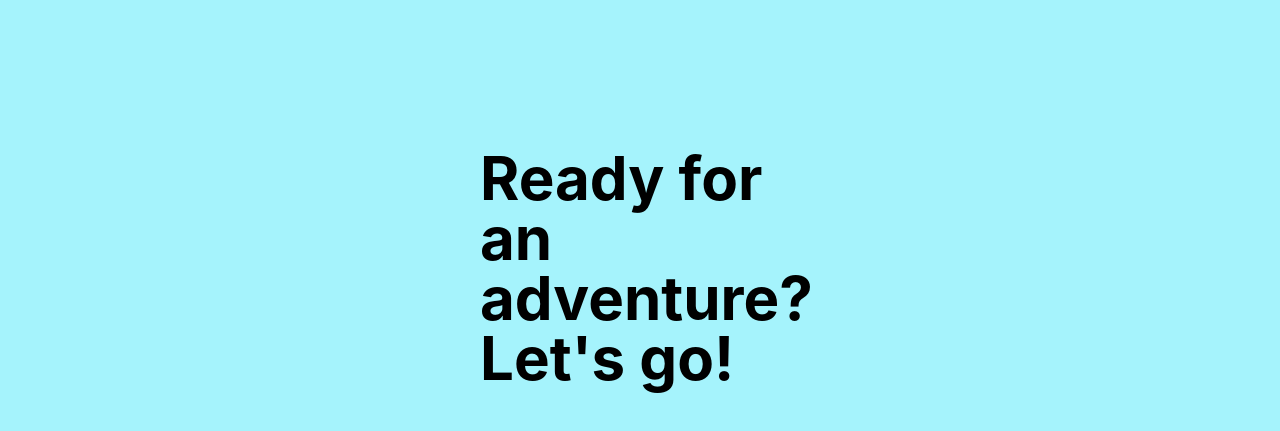
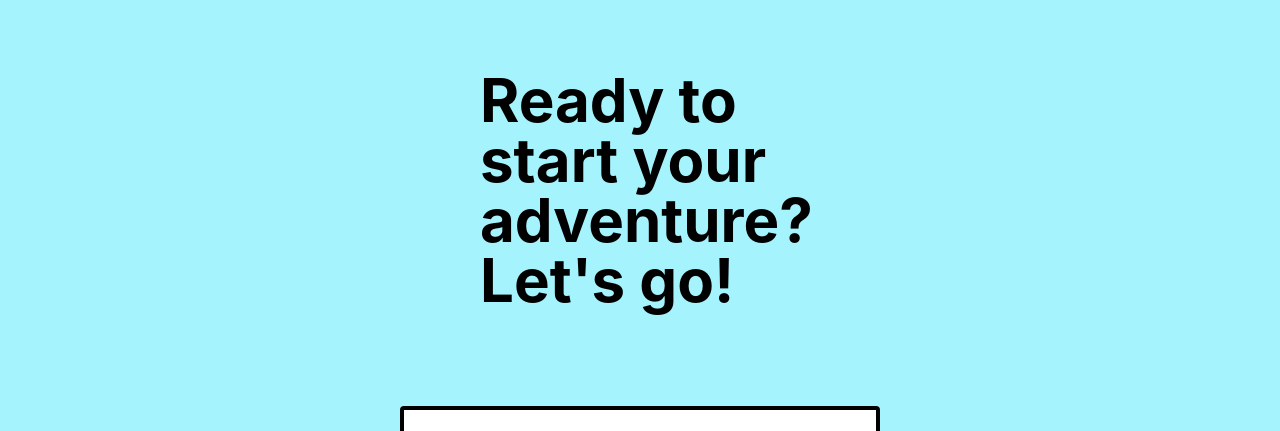
Before and after one commit to LariMos/LINDEN-React, a React (Create React App) app: page / in a window 1280 px wide. Shown: the part 1700-2131 px from the top of the page. Built offline with nearby package versions, Linux system fonts and the light colour scheme.

Commit message:
Updated landing page and began searcg page

```diff
--- a/src/components/NavBar.js
+++ b/src/components/NavBar.js
@@ -41,7 +41,7 @@ const NavBar = () => {
 
         {/* Exit icon */}
         {isMenuOpen && (
-          <button onClick={() => setIsMenuOpen(false)} className="pointer-events-auto absolute top-8 right-8 z-50">
+          <button onClick={() => setIsMenuOpen(false)} className="pointer-events-auto absolute top-8 left-8 z-50">
             <img src={exitPng} alt="Exit" className="w-30 h-30" />
             <span className="absolute top-1/2 left-1/2 transform -translate-y-1/2 -translate-x-1/2 font-extrabold font-poppins-600 text-black text-3xl">EXIT</span>
           </button>
--- a/src/pages/LandingPage.js
+++ b/src/pages/LandingPage.js
@@ -55,11 +55,11 @@ function LandingPage() {
       </div>
       </div>
 
-      <div ref={secondDivRef} className="relative bg-yellow-400 h-full flex flex-col items-center justify-center font-poppins-900 text-left p-10 mt-20 lg:mt-20 sm:mt-0">
-          <div className="sm:text-2xl lg:text-6xl md:text-4xl font-bold mb-12 w-1/3 lg:mb-6 sm:w-full">
+      <div ref={secondDivRef} className="relative bg-yellow-400 h-full flex flex-col items-center justify-center font-poppins-900 text-left p-10 mt-20 sm:mt-10">
+          <div className="sm:text-2xl md:text-4xl lg:text-6xl font-bold mb-12 sm:w-full md:w-2/3 lg:w-1/3 lg:mb-6">
             "The more that you read, the more things you will know. The more that you learn, the more places you'll go."
           </div>
-          <div className="sm:w-full w-1/3 font-poppins-900 text-xl lg:text-3xl">
+          <div className="sm:w-full md:w-2/3 lg:w-1/3 font-poppins-900 text-xl sm:text-lg md:text-2xl lg:text-3xl">
             Dr. Seuss in "I Can Read With My Eyes Shut!"
           </div>
           <div className="absolute lg:bottom-40 lg:right-8 sm:bottom-6 sm:right-8 flex flex-col items-center font-archivio">
@@ -68,98 +68,17 @@ function LandingPage() {
       </div>
       </div>
 
-      <div ref={thirdDivRef} className="h-screen flex flex-col items-center justify-center align-items-center bg-tahiti-200 p-10 lg:p-40">
-        <div className="font-poppins-900 font-bold sm:mt-28 sm:text-2xl md:text-4xl lg:text-6xl sm:w-full md:w-2/3 lg:w-1/3 lg:mb-12 sm:mb-2">
-          Ready for an adventure? Let's go!
+      <div ref={thirdDivRef} className="h-screen flex flex-col items-center justify-center bg-tahiti-200 p-10 lg:p-40">
+        <div className="font-poppins-900 font-bold text-2xl sm:text-2xl md:text-4xl lg:text-6xl w-full sm:w-full md:w-2/3 lg:w-1/3 mb-12">
+          Ready to start your adventure? Let's go!
         </div>
-        <Link to="/search" className="lg:mt-12 sm:mt-6 mb-32 hover-target border-4 border-black bg-white hover:bg-tahiti-500 text-black font-bold py-4 px-8 rounded text-center text-xl sm:w-[300px] lg:text-3xl w-[480px]">
+        <Link to="/search" className="hover-target border-4 border-black bg-white hover:bg-tahiti-500 text-black font-bold py-4 px-8 rounded text-center text-xl sm:text-xl md:text-2xl lg:text-3xl w-full sm:w-[300px] md:w-[360px] lg:w-[480px] mt-12 mb-32">
           CLICK TO START
         </Link>
       </div>
       <Footer />
-
     </div>
   );
 }
 
 export default LandingPage;
-
-
-// import React, { useRef } from 'react';
-// import { Link } from 'react-router-dom';
-// import lindenSunVideo from '../videos/lindensun.mp4';
-// import Arrow from '../svg/arrow.svg';
-// import Footer from '../components/Footer';
-
-// function LandingPage() {
-//   const secondDivRef = useRef(null);
-//   const thirdDivRef = useRef(null);
-
-//   const scrollToRef = (ref) => {
-//     if (ref.current) {
-//         ref.current.scrollIntoView({ behavior: 'smooth' });
-//     }
-//   };
-
-//   return (
-//     <div className="relative h-screen">
-//       <div className="relative h-full z-10 flex flex-col justify-center items-center leading-none mx-3 sm:text-[40px] md:text-[100px] lg:text-[180px] font-archivio">
-//         <div>WELCOME</div>
-//         <div>TO</div>
-//         <div className="relative text-transparent bg-clip-text">
-//           <svg width="100%" height="100%" style={{ position: 'absolute', top: '0', left: '0' }}>
-//             <defs>
-//               <clipPath id="video-clip">
-//                 <text x="50%" y="50%" dy=".35em" textAnchor="middle" fontSize="190px" className="font-archivio sm:text-[60px] md:text-[100px] lg:text-[190px]">LINDEN</text>
-//               </clipPath>
-//             </defs>
-//             <foreignObject x="0" y="0" width="100%" height="100%" clipPath="url(#video-clip)">
-//             <video
-//                 autoPlay
-//                 loop
-//                 muted
-//                 playsInline
-//                 src={lindenSunVideo}
-//                 style={{ objectFit: 'cover', width: '300%', height: '300%' }}
-//                 playbackRate={0.5}
-//             ></video>
-//             </foreignObject>
-//           </svg>
-//           LINDEN
-//         </div>
-//         <div className="text-xl sm:text-xl md:text-2xl lg:text-3xl leading-6 lg:leading-8">
-//           YOUR HOME FOR <span className="font-chomsky sm:text-xl md:text-2xl lg:text-6xl">The New York Times</span> ARTICLES
-//         </div>
-//         <div className="absolute bottom-40 right-8 flex flex-col items-center">
-//           <div className="hover-target text-lg mb-2" onClick={() => scrollToRef(secondDivRef)}>Slide Down</div>
-//           <img src={Arrow} alt="Arrow pointing down" className="hover-target w-8 h-8 sm:w-6 sm:h-6" onClick={() => scrollToRef(secondDivRef)} />
-//         </div>
-//       </div>
-
-//       <div ref={secondDivRef} className="relative bg-yellow-400 h-full flex flex-col items-center justify-center font-poppins-900 text-left p-10 mt-20 sm:mt-10">
-//           <div className="sm:text-2xl md:text-4xl lg:text-6xl font-bold mb-12 sm:w-full md:w-2/3 lg:w-1/3 lg:mb-6">
-//             "The more that you read, the more things you will know. The more that you learn, the more places you'll go."
-//           </div>
-//           <div className="sm:w-full md:w-2/3 lg:w-1/3 font-poppins-900 text-xl sm:text-lg md:text-2xl lg:text-3xl">
-//             Dr. Seuss in "I Can Read With My Eyes Shut!"
-//           </div>
-//           <div className="absolute bottom-40 right-8 flex flex-col items-center font-archivio">
-//             <div className="hover-target text-lg mb-2" onClick={() => scrollToRef(thirdDivRef)}>Slide Down</div>
-//             <img src={Arrow} alt="Arrow pointing down" className="hover-target w-8 h-8 sm:w-6 sm:h-6" onClick={() => scrollToRef(thirdDivRef)} />
-//           </div>
-//       </div>
-
-//       <div ref={thirdDivRef} className="h-screen flex flex-col items-center justify-center bg-tahiti-200 p-10 lg:p-40">
-//         <div className="font-poppins-900 font-bold text-2xl sm:text-2xl md:text-4xl lg:text-6xl w-full sm:w-full md:w-2/3 lg:w-1/3 mb-12">
-//           Ready to start your adventure? Let's go!
-//         </div>
-//         <Link to="/search" className="hover-target border-4 border-black bg-white hover:bg-tahiti-500 text-black font-bold py-4 px-8 rounded text-center text-xl sm:text-xl md:text-2xl lg:text-3xl w-full sm:w-[300px] md:w-[360px] lg:w-[480px] mt-12 mb-32">
-//           CLICK TO START
-//         </Link>
-//       </div>
-//       <Footer />
-//     </div>
-//   );
-// }
-
-// export default LandingPage;
```
Also changed, not shown: src/images/lindenflowers.jpg (added).
